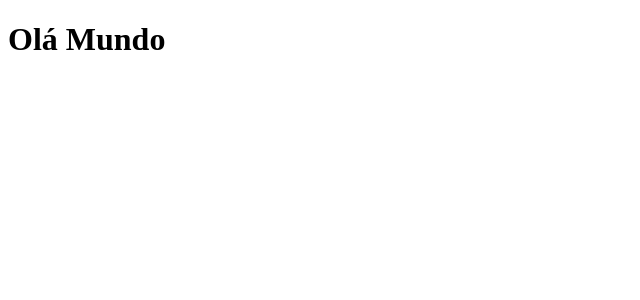
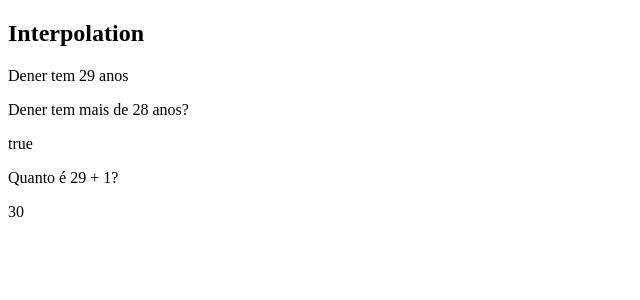
Before and after one commit to EsterMel0/Curso-Angular, an Angular app in the folder meu-primeiro-projeto/: page / in a window 1280 px wide. Shown: the top 300 px of the page, without its empty margins (0-640 px from the left). Built offline with nearby package versions, Linux system fonts and the light colour scheme.

Commit message:
conhecendo o Interpolation

```diff
--- a/meu-primeiro-projeto/src/app/app.component.ts
+++ b/meu-primeiro-projeto/src/app/app.component.ts
@@ -3,7 +3,7 @@
 @Component({
   selector: 'app-root',
   template: `
-  <app-title title="Olá Mundo"></app-title>
+  <app-data-biding></app-data-biding>
   <router-outlet></router-outlet>
   `,
 })
--- a/meu-primeiro-projeto/src/app/app.module.ts
+++ b/meu-primeiro-projeto/src/app/app.module.ts
@@ -4,11 +4,13 @@
 import { AppRoutingModule } from './app-routing.module';
 import { AppComponent } from './app.component';
 import { TitleComponent } from './title/title.component';
+import { DataBidingComponent } from './data-biding/data-biding.component';
 
 @NgModule({
   declarations: [
     AppComponent,
-    TitleComponent
+    TitleComponent,
+    DataBidingComponent
   ],
   imports: [
     BrowserModule,
--- /dev/null
+++ b/meu-primeiro-projeto/src/app/data-biding/data-biding.component.html
@@ -0,0 +1,10 @@
+<h2>Interpolation</h2>
+
+<p>{{ nome }} tem {{ idade }} anos</p>
+
+<p>{{ nome }} tem mais de 28 anos?</p>
+
+<p>{{ idade > 28 }}</p>
+
+<p>Quanto é {{idade}} + 1?</p>
+<p>{{idade+1}}</p>
--- /dev/null
+++ b/meu-primeiro-projeto/src/app/data-biding/data-biding.component.ts
@@ -0,0 +1,18 @@
+import { Component, OnInit } from '@angular/core';
+
+@Component({
+  selector: 'app-data-biding',
+  templateUrl: './data-biding.component.html',
+  styleUrls: ['./data-biding.component.scss']
+})
+export class DataBidingComponent implements OnInit {
+
+  public nome: string = "Dener";
+  public idade: number = 29;
+
+  constructor(){ }
+
+  ngOnInit(): void {
+
+  }
+}
--- a/meu-primeiro-projeto/src/app/title/title.component.ts
+++ b/meu-primeiro-projeto/src/app/title/title.component.ts
@@ -1,4 +1,4 @@
-import { Component, Input, OnChanges, OnInit, SimpleChanges } from '@angular/core';
+import { Component, Input, OnChanges, OnInit } from '@angular/core';
 
 @Component({
   selector: 'app-title',
```
Also changed, not shown: meu-primeiro-projeto/src/app/data-biding/data-biding.component.scss (added), 1 other file (tests, documents, lock files or other folders).
